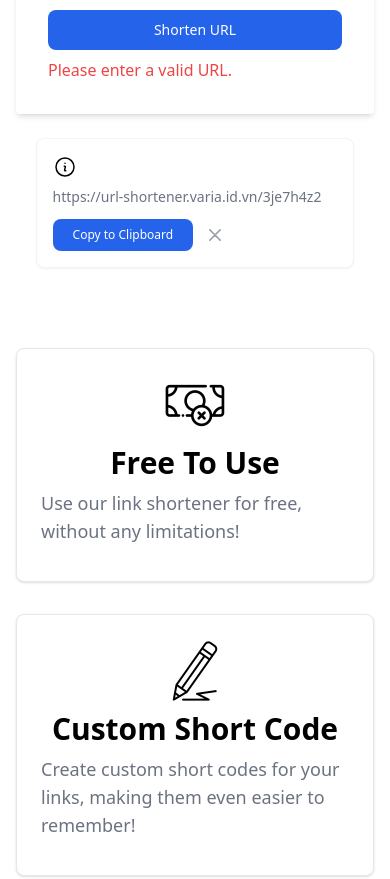
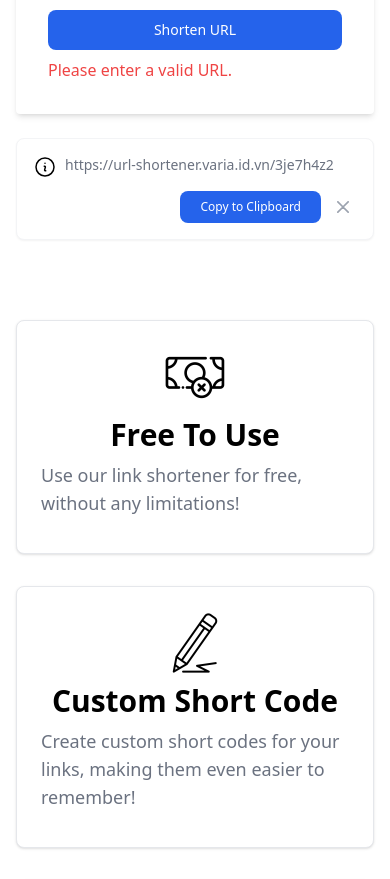
Before and after one commit to varia418/url-shortener-client, a React (Create React App) app: page / in a window 390 px wide. Shown: the part 780-1659 px from the top of the page. Built offline with nearby package versions, Linux system fonts and the light colour scheme.

Commit message:
fix result snackbar to be responsive on mobile

```diff
--- a/src/components/ResultSnackbar.js
+++ b/src/components/ResultSnackbar.js
@@ -3,14 +3,14 @@ import React from 'react'
 
 function ResultSnackbar({ url }) {
     return (
-        <div id="marketing-banner" class="flex flex-col md:flex-row justify-between p-4 bg-white border border-gray-100 rounded-lg shadow-sm lg:max-w-7xl mx-auto mt-2">
-            <div class="flex flex-col items-start mb-3 me-4 md:items-center md:flex-row md:mb-0 gap-2">
+        <div class="flex flex-col sm:flex-row justify-between p-4 bg-white border border-gray-100 rounded-lg shadow-sm w-full lg:max-w-xl mx-auto mt-2">
+            <div class="flex flex-row items-start mb-3 me-4 md:items-center md:flex-row md:mb-0 gap-2">
                 <svg xmlns="http://www.w3.org/2000/svg" fill="none" viewBox="0 0 24 24" stroke-width="1.5" stroke="currentColor" class="size-6">
                     <path stroke-linecap="round" stroke-linejoin="round" d="m11.25 11.25.041-.02a.75.75 0 0 1 1.063.852l-.708 2.836a.75.75 0 0 0 1.063.853l.041-.021M21 12a9 9 0 1 1-18 0 9 9 0 0 1 18 0Zm-9-3.75h.008v.008H12V8.25Z" />
                 </svg>
                 <p class="flex items-center text-sm font-normal text-gray-500">{url}</p>
             </div>
-            <div class="flex items-center flex-shrink-0">
+            <div class="flex items-center flex-shrink-0 self-end">
                 <a href="#" class="px-5 py-2 me-2 text-xs font-medium text-white bg-blue-600 rounded-lg hover:bg-blue-700 focus:ring-4 focus:ring-blue-300 focus:outline-none">Copy to Clipboard</a>
                 <button data-dismiss-target="#marketing-banner" type="button" class="flex-shrink-0 inline-flex justify-center w-7 h-7 items-center text-gray-400 hover:bg-gray-200 hover:text-gray-900 rounded-lg text-sm p-1.5">
                     <svg class="w-3 h-3" aria-hidden="true" xmlns="http://www.w3.org/2000/svg" fill="none" viewBox="0 0 14 14">
```
